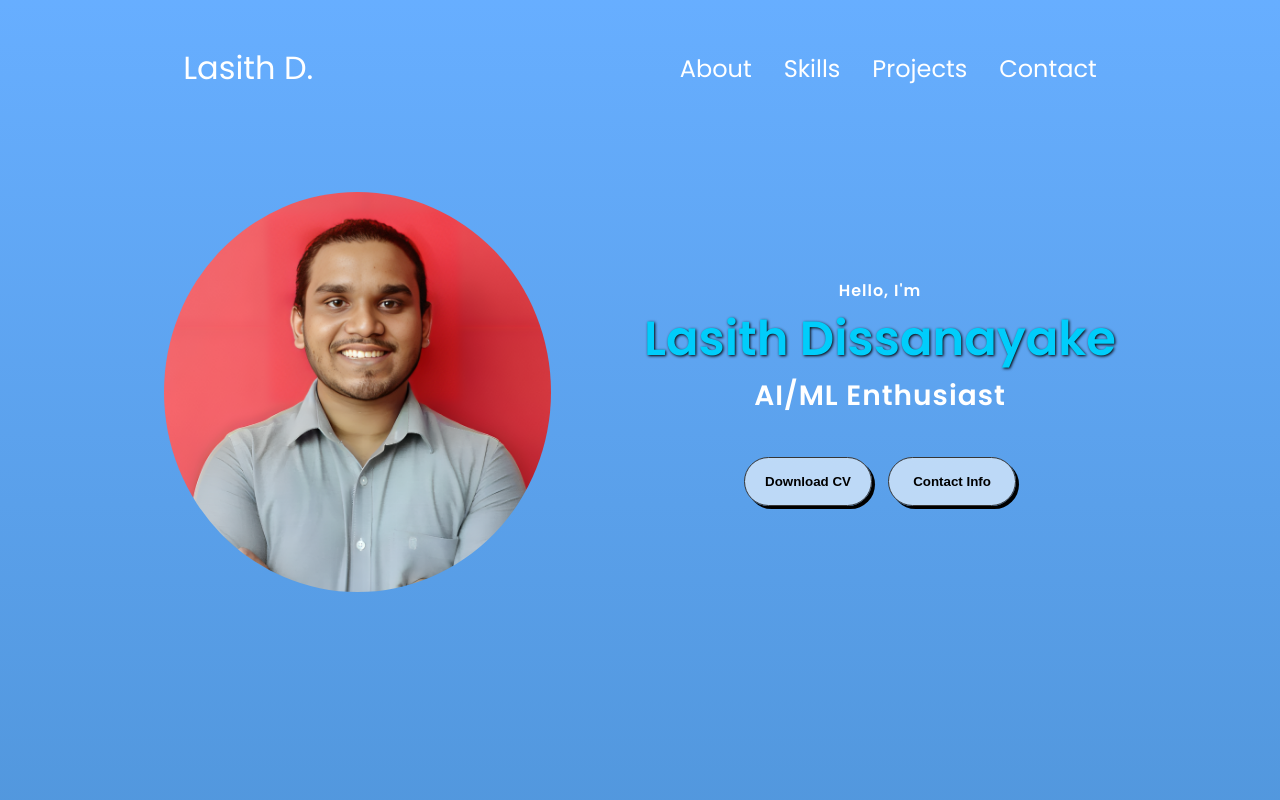
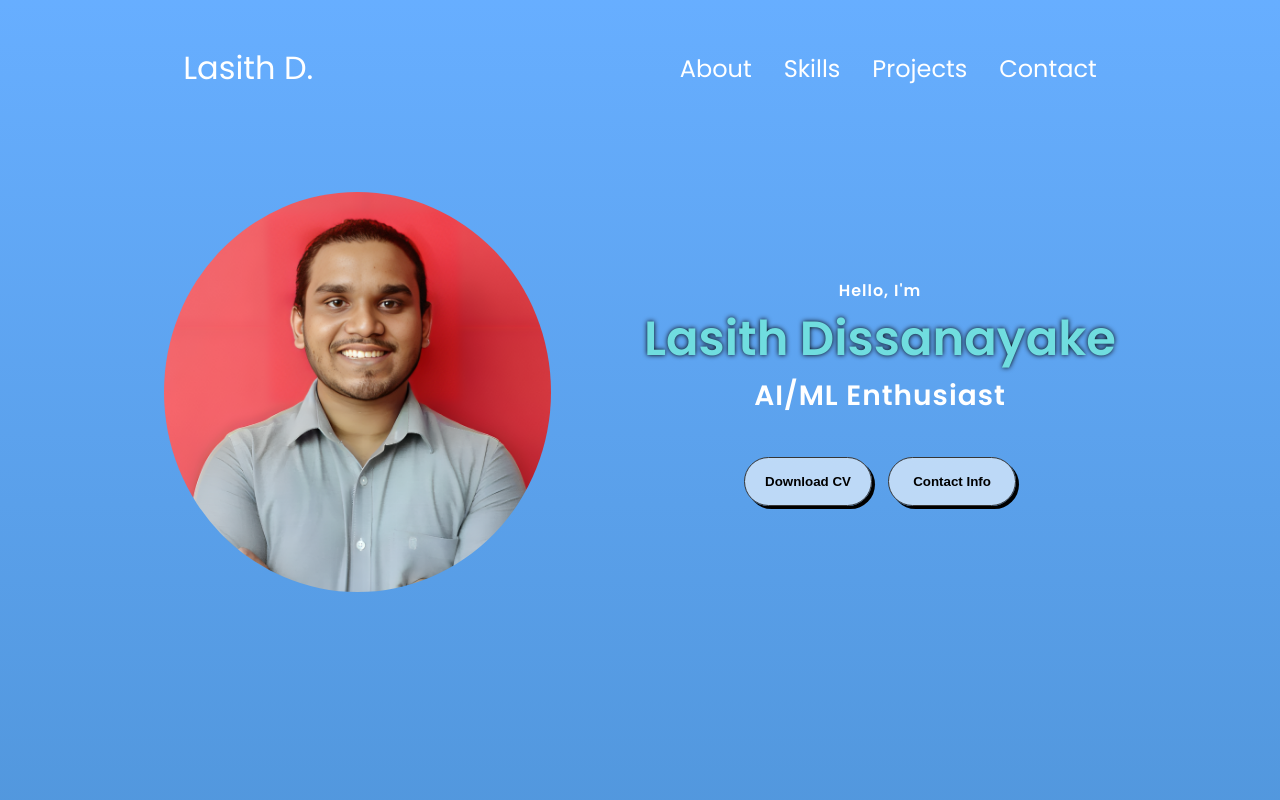
Before and after one commit to DissanayakeLYB/Portfolio-Lasith, a plain HTML site: page index.html in a window 1280 px wide. Shown: the top 800 px of the page. Drawn offline with Linux system fonts and the light colour scheme.

Commit message:
Update styles.css

```diff
--- a/styles.css
+++ b/styles.css
@@ -25,8 +25,8 @@ h1, h2, h3, h3 i {
 }
 
 .lasith{
-  color: rgb(0, 205, 251);
-  text-shadow: 1px 1px 3px black;
+  color: rgb(112, 221, 223);
+  text-shadow: 0px 0px 5px rgb(0, 0, 0);
 }
 
 p {
```
